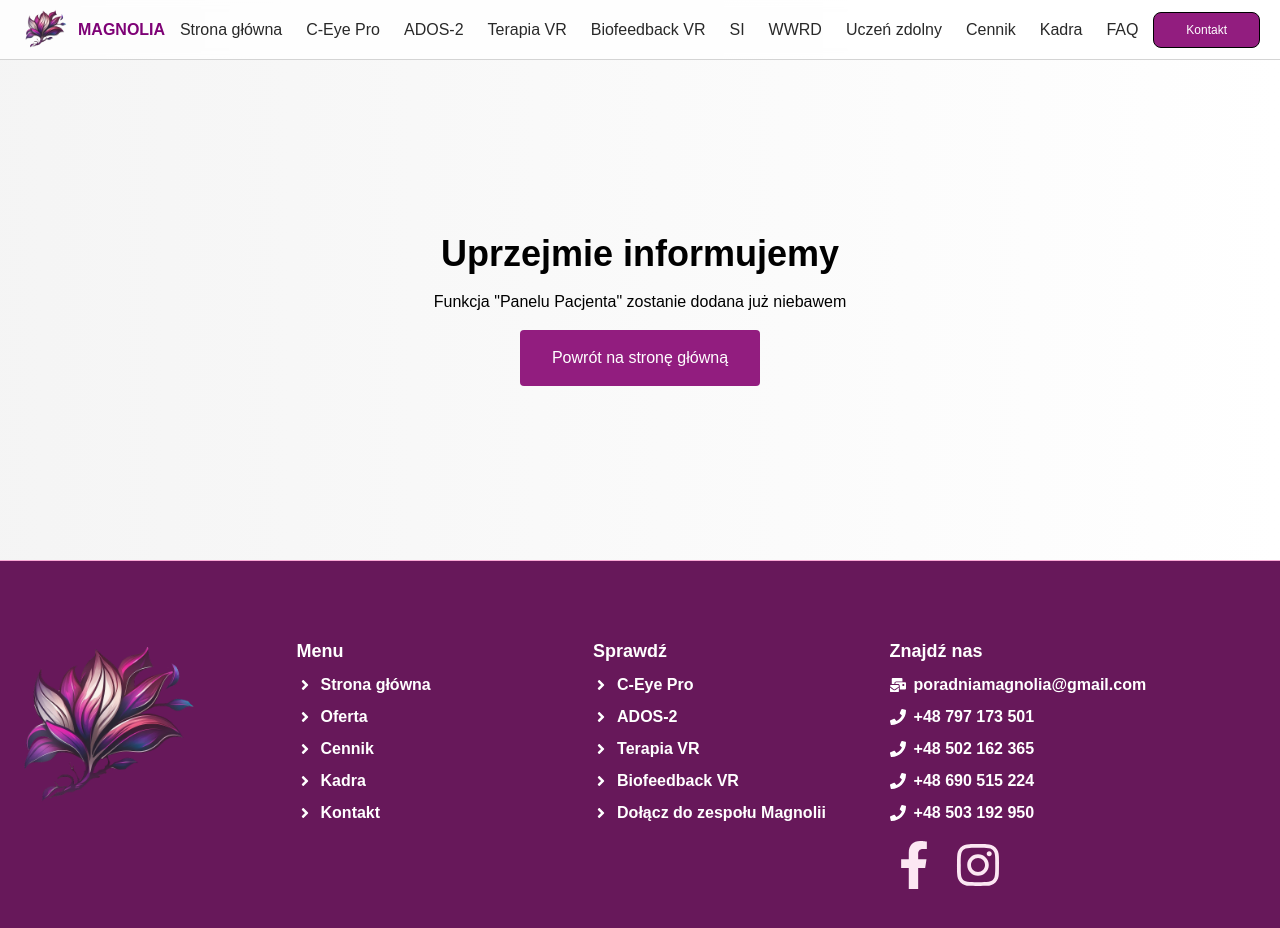
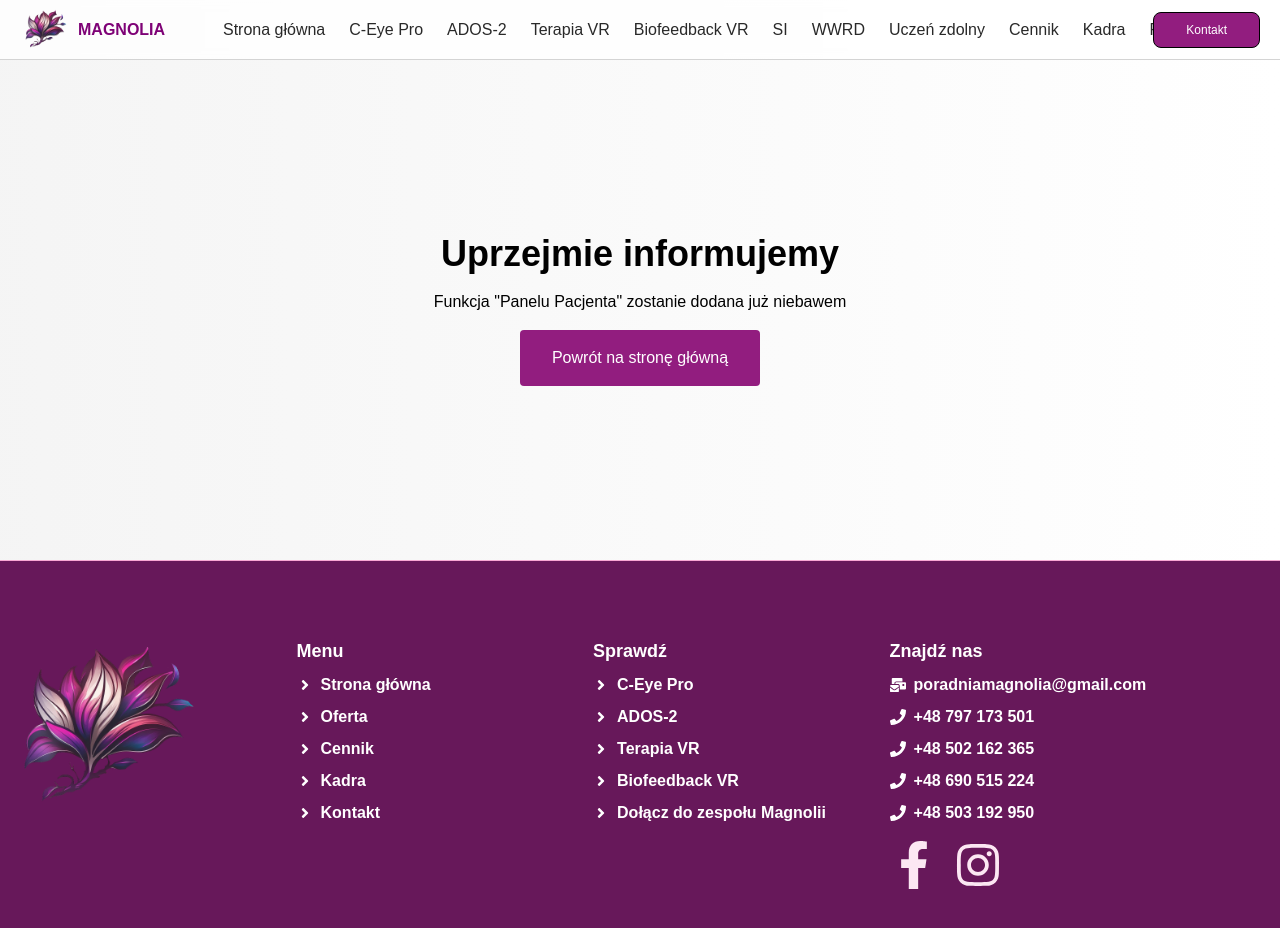
Before and after one commit to FifiLen/Strona-poradni-ppp, a Next.js app: page /UserPanel in a window 1280 px wide. Shown: the top 928 px of the page. Built offline with nearby package versions, Linux system fonts and the light colour scheme.

Commit message:
zmiany dla vercel stats

```diff
--- a/app/layout.jsx
+++ b/app/layout.jsx
@@ -1,4 +1,6 @@
 import '@styles/globals.css';
+import { Analytics } from '@vercel/analytics/react';
+
 
 import Nav from '@components/Nav';
 import Footer from '@components/Footer';
@@ -18,6 +20,7 @@ const Rootlayout = ({children}) => {
             <main className='app'>
               <Nav />
             {children}
+            <Analytics />
               <Footer />
             </main>
 
--- a/components/About.jsx
+++ b/components/About.jsx
@@ -35,7 +35,7 @@ const About = () => {
 
               <div className="mb-6 bg-white p-4 sm:p-6 rounded-lg shadow-lg">
                 <h2 className="text-xl sm:text-2xl font-semibold mb-2 text-gray-600">Zapraszamy</h2>
-                <p className="text-base text-gray-600">Chcemy, aby każdy czuł się wspierany i&nbsp; rozumiany. Nasza Poradnia jest miejscem, w którym&nbsp; technologia spotyka się z empatią, tworząc unikalną platformę do odkrywania, nauki i&nbsp; rozwoju zarówno uczniów z&nbsp; trudnościami w&nbsp; nauce jak i&nbsp; uczniów ponadprzeciętnie zdolnych! Odkrywaj z nami, jak innowacyjne metody oraz połączenie teraźniejszości z&nbsp; przyszłością mogą Cię rozwijać, żebyś mógł/mogła osiągnąć pełnię swojego potencjału.</p>
+                <p className="text-base text-gray-600">Chcemy, aby każdy czuł się wspierany i&nbsp; rozumiany. Nasza Poradnia jest miejscem, w którym&nbsp; technologia spotyka się z&nbsp; empatią, tworząc unikalną platformę do odkrywania, nauki i&nbsp; rozwoju zarówno uczniów z&nbsp; trudnościami w&nbsp; nauce jak i&nbsp; uczniów ponadprzeciętnie zdolnych! Odkrywaj z&nbsp; nami, jak innowacyjne metody oraz połączenie teraźniejszości z&nbsp; przyszłością mogą Cię rozwijać, żebyś mógł/mogła osiągnąć pełnię swojego potencjału.</p>
               </div>
 
               <div className="text-center">
--- a/components/Nav.jsx
+++ b/components/Nav.jsx
@@ -32,7 +32,7 @@ const Navbar = () => {
       <Link href="/">
         <div className="flex items-center space-x-2 cursor-pointer">
           <Image src="/assets/magnolia.png" alt="Magnolia Logo" width={50} height={50} className="object-contain" />
-          <h1 className="logo font-semibold hidden md:block whitespace-nowrap">MAGNOLIA</h1>
+          <h1 className="logo font-semibold hidden md:block whitespace-nowrap pr-16">MAGNOLIA</h1>
         </div>
       </Link>
       <div className="md:hidden cursor-pointer" onClick={toggleMenu}>
```
